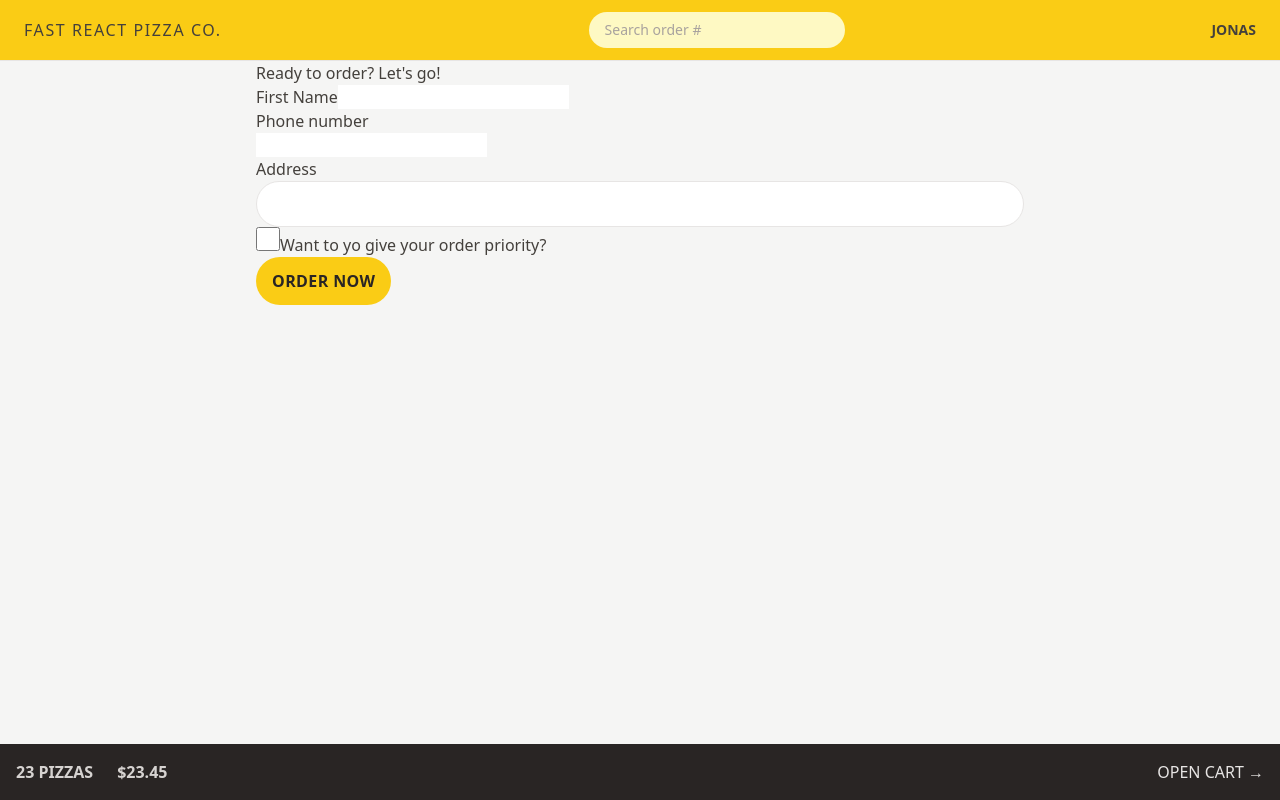
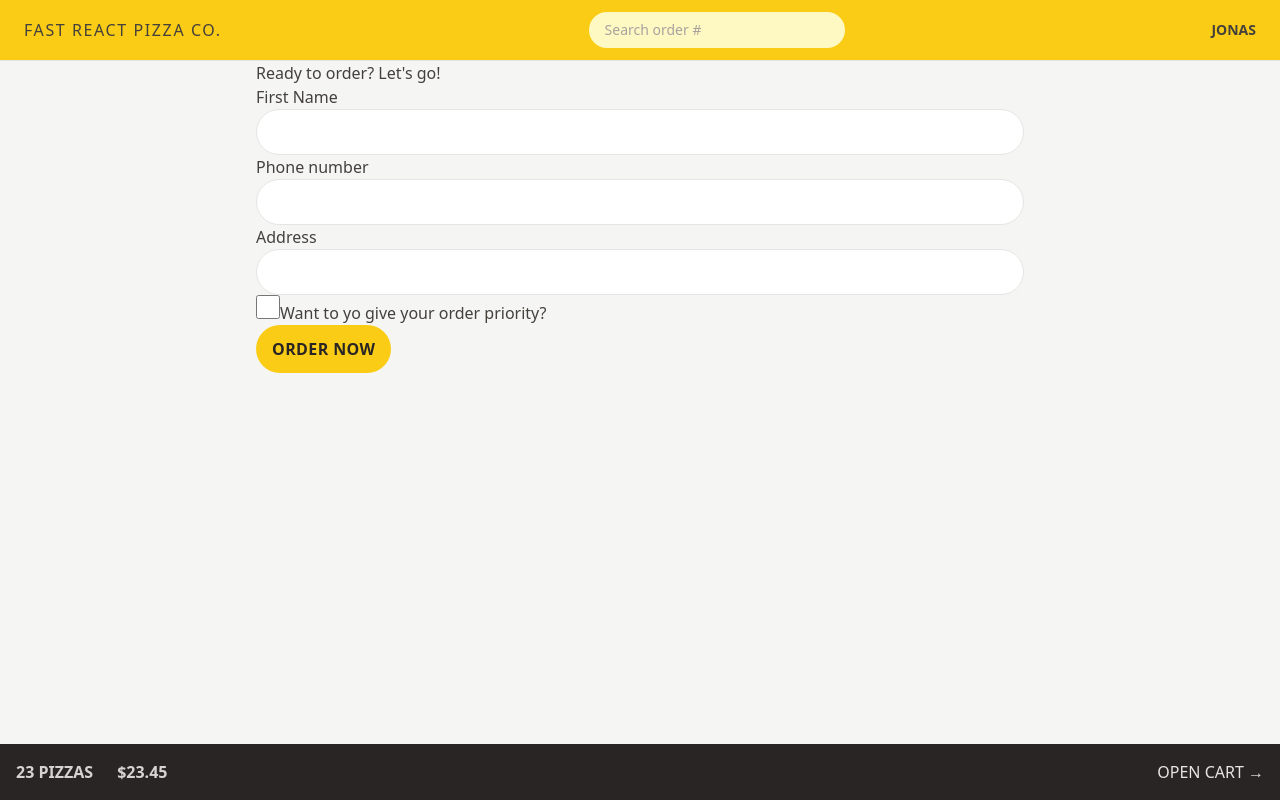
Before and after one commit to dgarcia1724/Fast-React-Pizza, a React (Vite) app: page /order/new in a window 1280 px wide. Built offline with nearby package versions, Linux system fonts and the light colour scheme.

Commit message:
305. Reusing Styles With React Components

```diff
--- a/src/features/order/CreateOrder.jsx
+++ b/src/features/order/CreateOrder.jsx
@@ -51,13 +51,13 @@
       <Form method="POST">
         <div>
           <label>First Name</label>
-          <input type="text" name="customer" required />
+          <input className="input" type="text" name="customer" required />
         </div>
 
         <div>
           <label>Phone number</label>
           <div>
-            <input type="tel" name="phone" required />
+            <input className="input" type="tel" name="phone" required />
           </div>
           {formErrors?.phone && <p>{formErrors.phone}</p>}
         </div>
@@ -65,13 +65,7 @@
         <div>
           <label>Address</label>
           <div>
-            <input
-              className="w-full rounded-full border border-stone-200 px-4 py-2 text-sm transition-all duration-300
-              placeholder:text-stone-400 focus:outline-none focus:ring focus:ring-yellow-400 md:px-6 md:py-3"
-              type="text"
-              name="address"
-              required
-            />
+            <input className="input" type="text" name="address" required />
           </div>
         </div>
 
--- a/src/index.css
+++ b/src/index.css
@@ -2,41 +2,49 @@
 @tailwind components;
 @tailwind utilities;
 
-/* body {
-  font-family: system-ui, -apple-system, BlinkMacSystemFont, 'Segoe UI', Roboto,
-    Oxygen, Ubuntu, Cantarell, 'Open Sans', 'Helvetica Neue', sans-serif;
-  background-color: #f7f7f7;
-  color: #444;
+@layer components {
+  .input {
+    @apply w-full rounded-full border border-stone-200 px-4 py-2 text-sm transition-all duration-300
+              placeholder:text-stone-400 focus:outline-none focus:ring focus:ring-yellow-400 md:px-6 md:py-3;
+  }
 }
-
-.layout {
-  display: grid;
-  grid-template-rows: auto 1fr auto;
-  gap: 32px;
-  height: 100dvh;
-} */
 
 /* https://dev.to/afif/i-made-100-css-loaders-for-your-next-project-4eje */
 .loader {
   width: 45px;
   aspect-ratio: 0.75;
   --c: no-repeat linear-gradient(#333 0 0);
-  background: var(--c) 0% 50%, var(--c) 50% 50%, var(--c) 100% 50%;
+  background:
+    var(--c) 0% 50%,
+    var(--c) 50% 50%,
+    var(--c) 100% 50%;
   background-size: 20% 50%;
   animation: loading 1s infinite linear;
 }
 
 @keyframes loading {
   20% {
-    background-position: 0% 0%, 50% 50%, 100% 50%;
+    background-position:
+      0% 0%,
+      50% 50%,
+      100% 50%;
   }
   40% {
-    background-position: 0% 100%, 50% 0%, 100% 50%;
+    background-position:
+      0% 100%,
+      50% 0%,
+      100% 50%;
   }
   60% {
-    background-position: 0% 50%, 50% 100%, 100% 0%;
+    background-position:
+      0% 50%,
+      50% 100%,
+      100% 0%;
   }
   80% {
-    background-position: 0% 50%, 50% 50%, 100% 100%;
+    background-position:
+      0% 50%,
+      50% 50%,
+      100% 100%;
   }
 }
```
